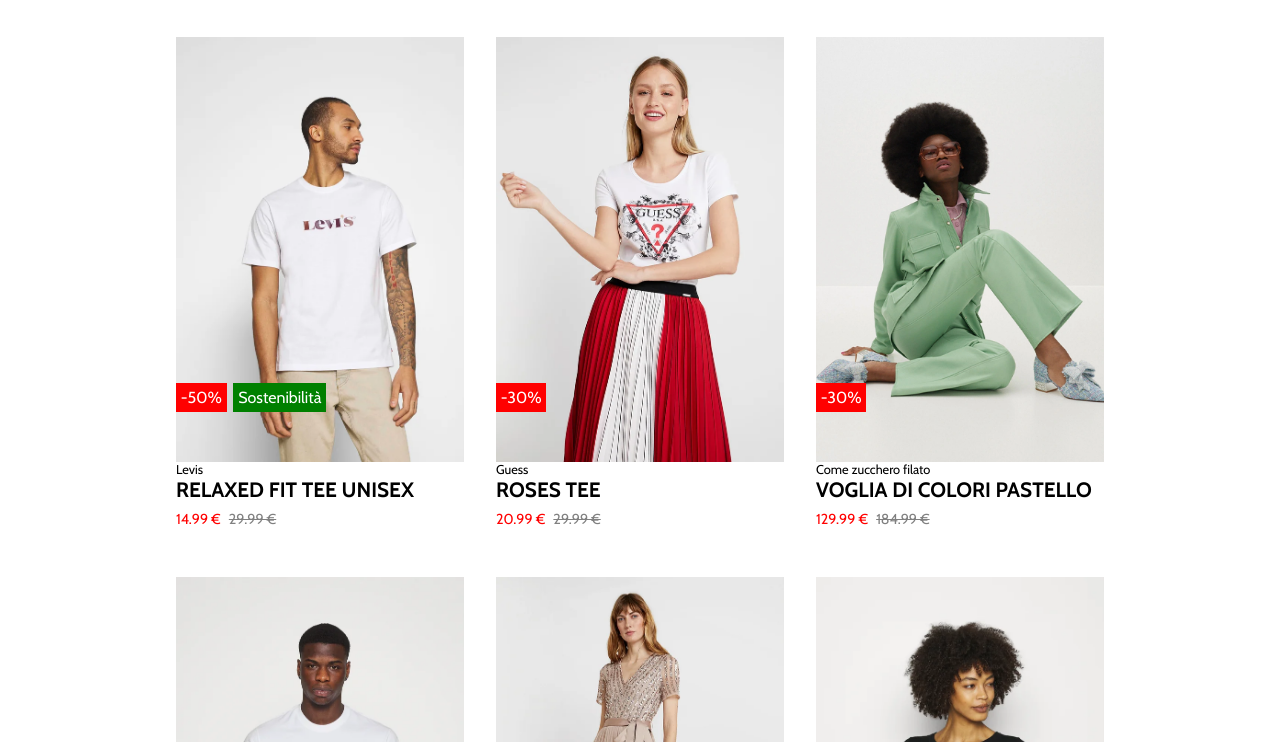
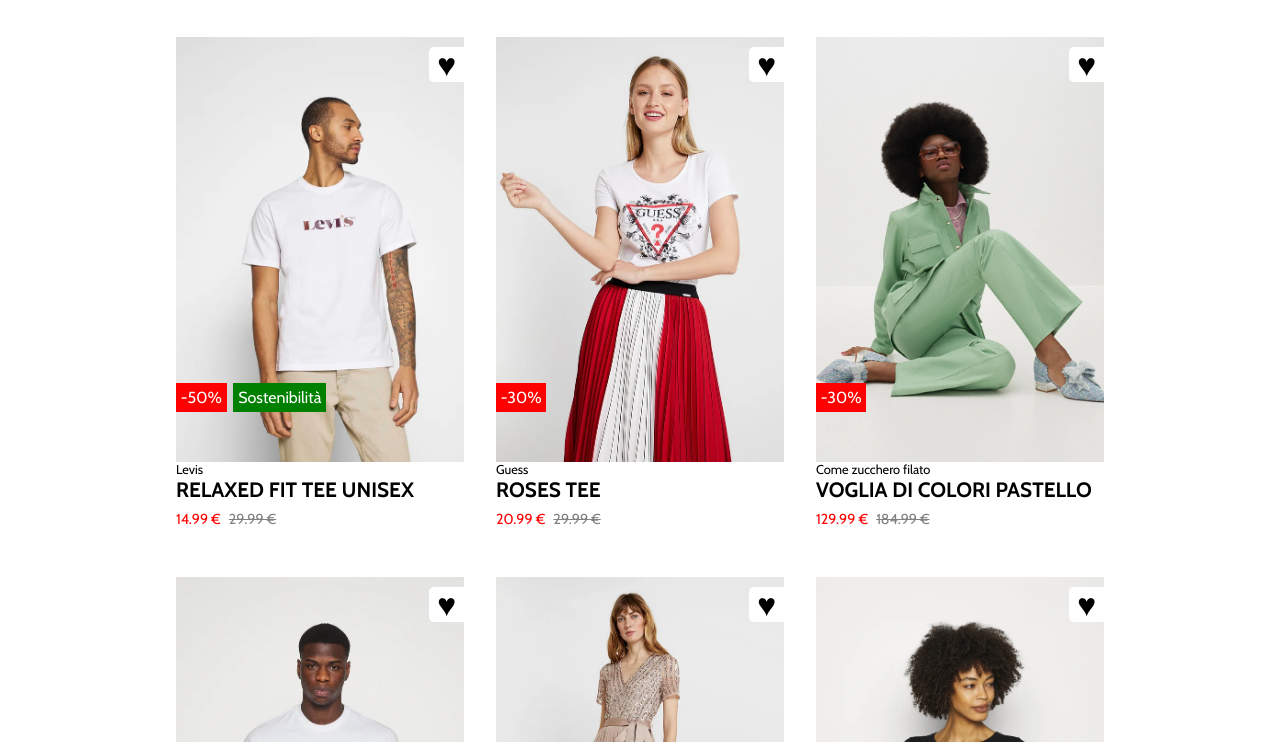
Before and after one commit to Claudio-Emmolo/html-css-boolando, a plain HTML site: page index.html in a window 1280 px wide. Shown: the part 58-800 px from the top of the page. Drawn offline with nearby package versions, Linux system fonts and the light colour scheme.

Commit message:
add favourite heart

```diff
--- a/css/style.css
+++ b/css/style.css
@@ -195,6 +195,25 @@ span.sale{
     text-decoration: line-through;
 }
 
+/* FAVORITE HEART */
+
+div.favorite-heart{
+    width: 35px;
+    height: 35px;
+    position: absolute;
+    top: 10px;
+    right: 0;
+
+    background-color: white;
+    font-size: 2rem;
+    border-radius: 5px 0  0 5px ;
+    cursor: pointer;
+}
+
+div.favorite-heart:hover{
+    color: red;
+}
+
 /* -------FOOTER------- */
 
 footer{
--- a/index.html
+++ b/index.html
@@ -59,6 +59,8 @@
                         <span class="title-art">Relaxed fit tee unisex</span>
                         <span class="price">14.99 &euro; <span class="sale">29.99 &euro;</span></span>
                     </div>
+
+                    <div class="favorite-heart flex-center">&hearts;</div>
                 </article>
 
                 <article class="shop-article ">
@@ -73,6 +75,8 @@
                         <span class="title-art">Roses tee</span>
                         <span class="price">20.99 &euro; <span class="sale">29.99 &euro;</span></span>
                     </div>
+
+                    <div class="favorite-heart flex-center">&hearts;</div>
                 </article>
 
                 <article class="shop-article ">
@@ -86,6 +90,8 @@
                         <span class="title-art">Voglia di colori pastello</span>
                         <span class="price">129.99 &euro; <span class="sale">184.99 &euro;</span></span>
                     </div>
+
+                    <div class="favorite-heart flex-center">&hearts;</div>
                 </article>
             </section>
 
@@ -103,6 +109,8 @@
                         <span class="title-art">Tee unisex</span>
                         <span class="price">14.99 &euro; <span class="sale">29.99 &euro;</span></span>
                     </div>
+
+                    <div class="favorite-heart flex-center">&hearts;</div>
                 </article>
 
                 <article class="shop-article ">
@@ -114,6 +122,8 @@
                         <span class="title-art">strip bodice</span>
                         <span class="price">99.99 &euro;</span>
                     </div>
+
+                    <div class="favorite-heart flex-center">&hearts;</div>
                 </article>
 
                 <article class="shop-article ">
@@ -128,6 +138,8 @@
                         <span class="title-art">maglione - black</span>
                         <span class="price">29.99 &euro; </span>
                     </div>
+
+                    <div class="favorite-heart flex-center">&hearts;</div>
                 </article>
             </section>
         </main>
```
